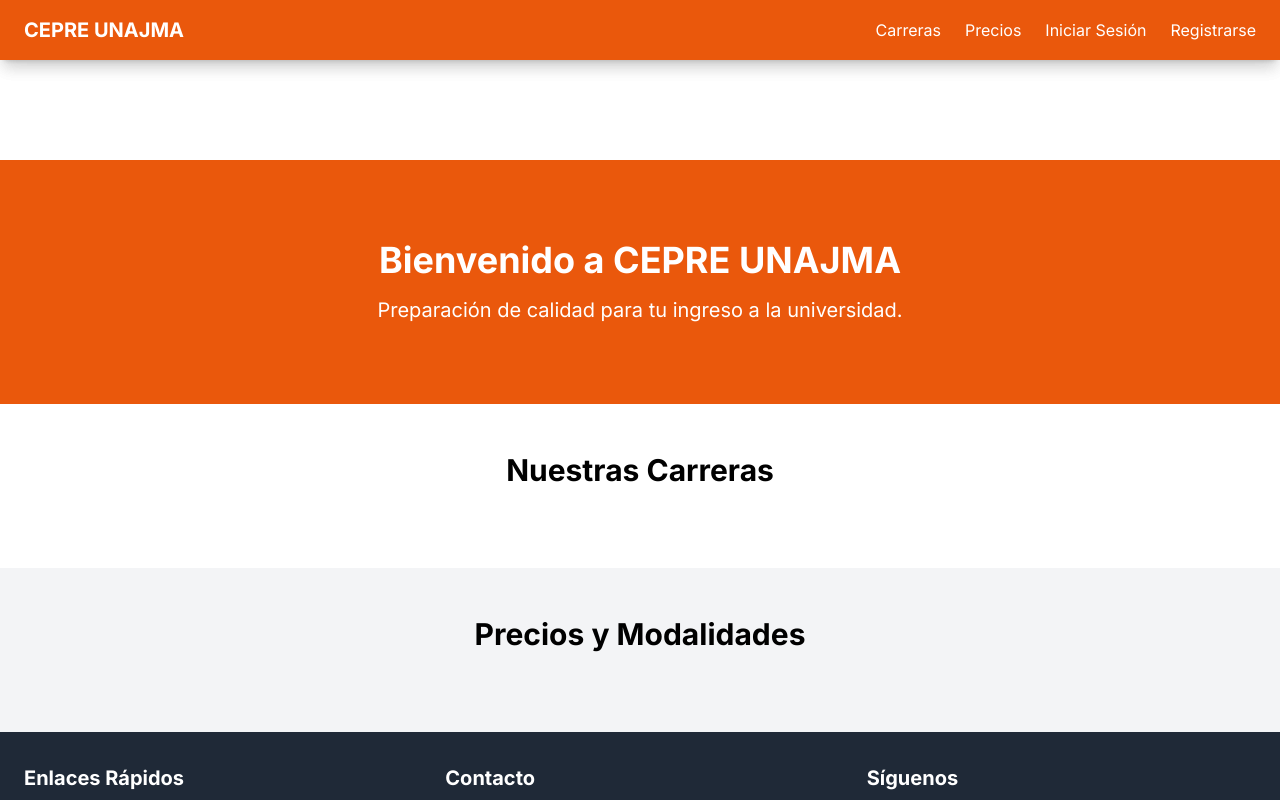
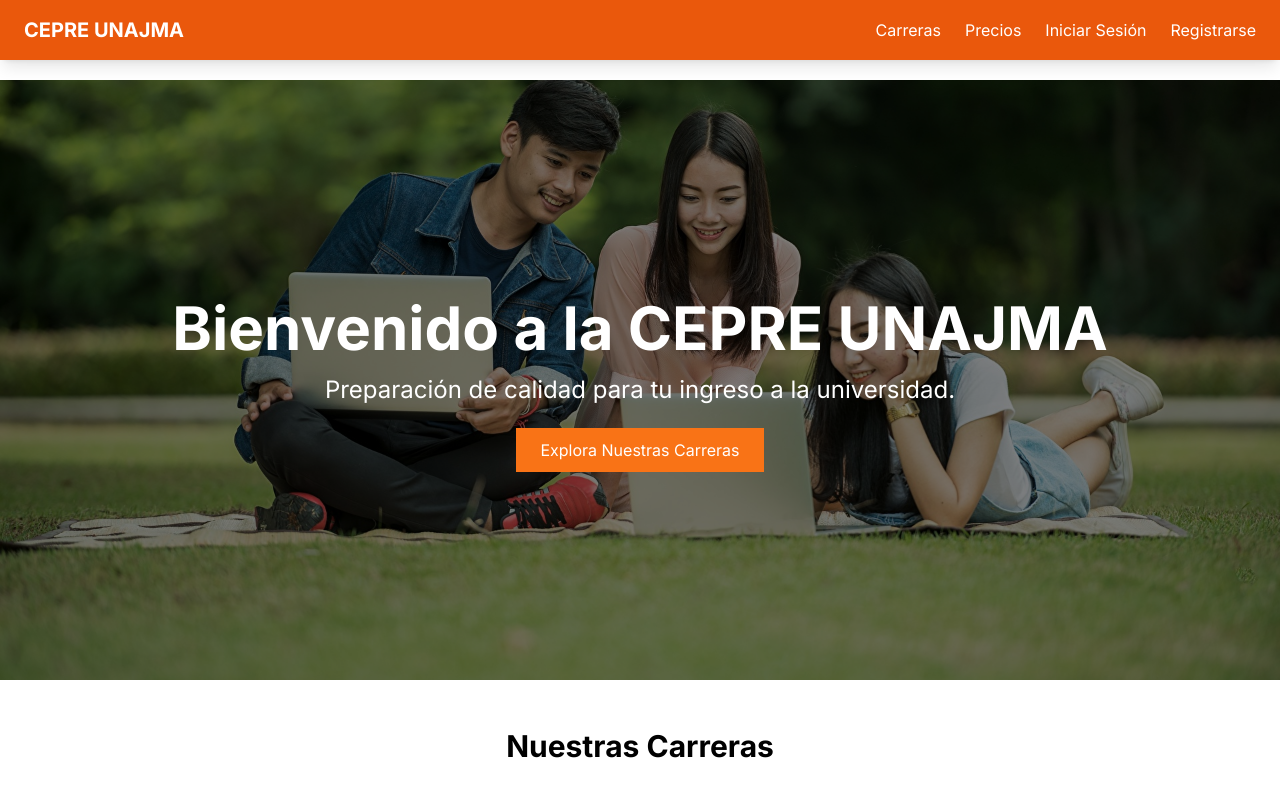
Before and after one commit to kjevingalindo/cepreunajma, a Next.js app: page / in a window 1280 px wide. Shown: the top 800 px of the page. Built offline with nearby package versions, Linux system fonts and the light colour scheme.

Commit message:
Actualización del proyecto

```diff
--- a/src/app/page.tsx
+++ b/src/app/page.tsx
@@ -1,40 +1,54 @@
-import Navbar from '@/components/Navbar';
-import Footer from '@/components/Footer'
+import Image from 'next/image';
+import Link from 'next/link';
 
 export default function Home() {
   return (
     <div>
-      <Navbar />
-      <main className="pt-20">
-        {/* Hero Section */}
-        <section className="bg-orange-600 text-white py-20">
-          <div className="container mx-auto text-center">
-            <h1 className="text-4xl font-bold mb-4">Bienvenido a CEPRE UNAJMA</h1>
-            <p className="text-xl">Preparación de calidad para tu ingreso a la universidad.</p>
+      {/* Hero Section con imagen de fondo */}
+      <div className="relative h-[400px] md:h-[500px] lg:h-[600px]">
+        {/* Imagen de fondo */}
+        <Image
+          src="/images/ImagenTecnica1.jpg" // Ruta de la imagen
+          alt="CEPRE UNAJMA"
+          fill // La imagen ocupa todo el espacio del contenedor
+          className="object-cover" // Asegura que la imagen cubra el espacio sin distorsionarse
+        />
+
+        {/* Overlay para mejorar la legibilidad del texto */}
+        <div className="absolute inset-0 bg-black/50 flex items-center justify-center">
+          <div className="text-center text-white">
+            <h1 className="text-4xl md:text-5xl lg:text-6xl font-bold mb-4">
+              Bienvenido a la CEPRE UNAJMA
+            </h1>
+            <p className="text-lg md:text-xl lg:text-2xl mb-8">
+              Preparación de calidad para tu ingreso a la universidad.
+            </p>
+            <Link
+              href="/carreras"
+              className="bg-orange-500 text-white px-6 py-3 rounded-lg hover:bg-orange-600 transition duration-300"
+            >
+              Explora Nuestras Carreras
+            </Link>
           </div>
-        </section>
+        </div>
+      </div>
 
-        {/* Carreras Section */}
-        <section className="py-12">
-          <div className="container mx-auto">
+      {/* Otras secciones de la página principal */}
+      <section className="container mx-auto px-6 py-12">
         <h2 className="text-3xl font-bold text-center mb-8">Nuestras Carreras</h2>
         <div className="grid grid-cols-1 md:grid-cols-3 gap-6">
           {/* Aquí irían las tarjetas de carreras */}
         </div>
-          </div>
       </section>
 
-        {/* Precios Section */}
       <section className="bg-gray-100 py-12">
-          <div className="container mx-auto">
+        <div className="container mx-auto px-6">
           <h2 className="text-3xl font-bold text-center mb-8">Precios y Modalidades</h2>
           <div className="grid grid-cols-1 md:grid-cols-2 gap-6">
             {/* Aquí irían las tarjetas de precios */}
           </div>
         </div>
       </section>
-      </main>
-      <Footer />
     </div>
   );
 }
```
Also changed, not shown: 1 other file (tests, documents, lock files or other folders). Lines whose indentation alone changed are shown as unchanged.
